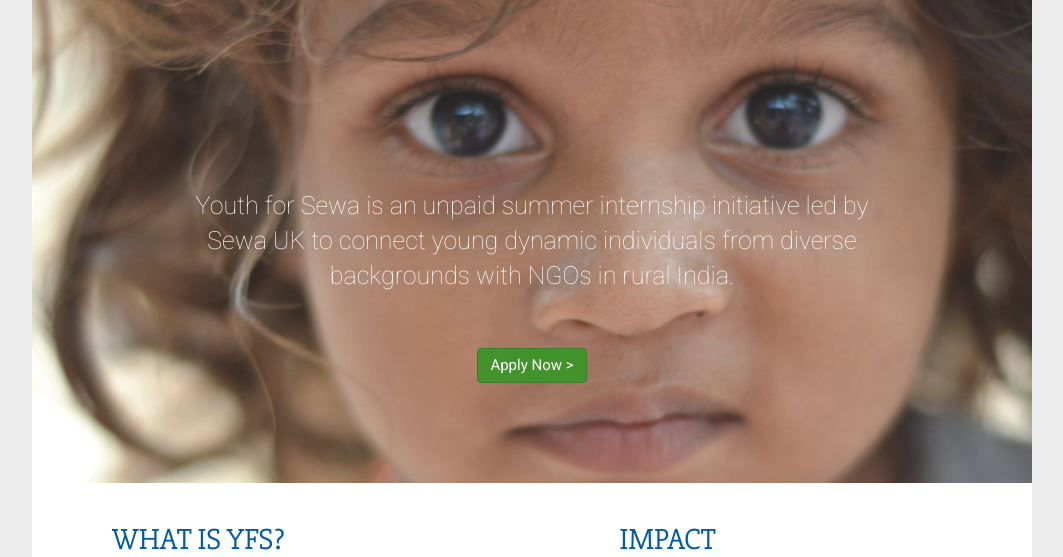
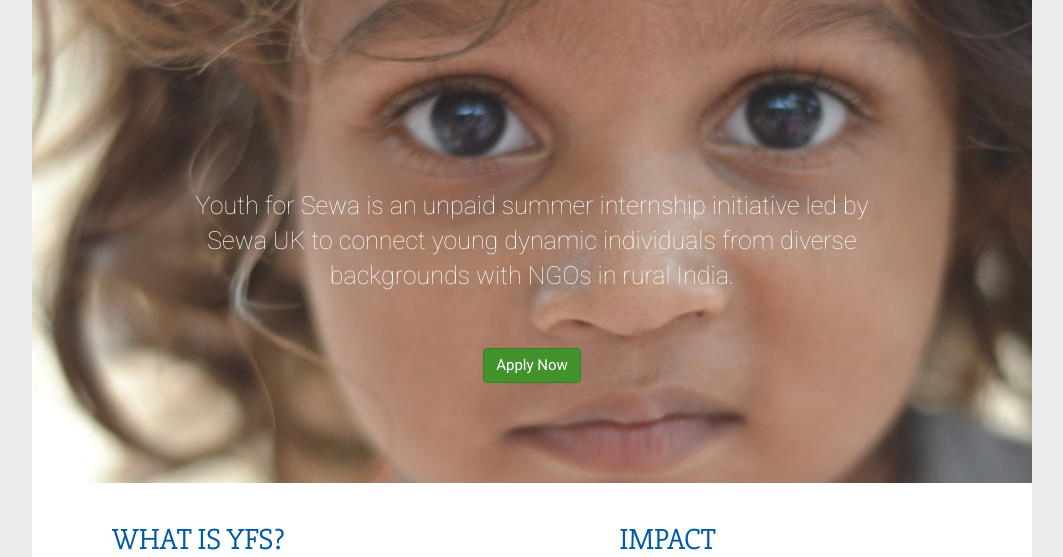
Before and after one commit to miteshsevani/yfs, a PHP site: page / in a window 1280 px wide. Shown: the part 153-710 px from the top of the page, without its empty margins (108-1171 px from the left). Run offline with PHP 8.4, Linux system fonts and the light colour scheme; some libraries are stand-ins or nearby versions.

Commit message:
Reverted apply button text

```diff
--- a/build/index.php
+++ b/build/index.php
@@ -6,7 +6,7 @@
 		<img src="/images/rsz_yfs-leaflet-2-2.jpg" />
 		<div class="home-banner-content">
 			<h1>Youth for Sewa is an unpaid summer internship initiative led by Sewa UK to connect young dynamic individuals from diverse backgrounds with NGOs in rural India.</h1>
-			<a href="/apply/" class="btn btn-success">Apply Now ></a>
+			<a href="/apply/" class="btn btn-success">Apply Now</a>
 		</div>
 	</section>
 
--- a/index.php
+++ b/index.php
@@ -6,7 +6,7 @@
 		<img src="/images/rsz_yfs-leaflet-2-2.jpg" />
 		<div class="home-banner-content">
 			<h1>Youth for Sewa is an unpaid summer internship initiative led by Sewa UK to connect young dynamic individuals from diverse backgrounds with NGOs in rural India.</h1>
-			<a href="/apply/" class="btn btn-success">Apply Now ></a>
+			<a href="/apply/" class="btn btn-success">Apply Now</a>
 		</div>
 	</section>
 
```
